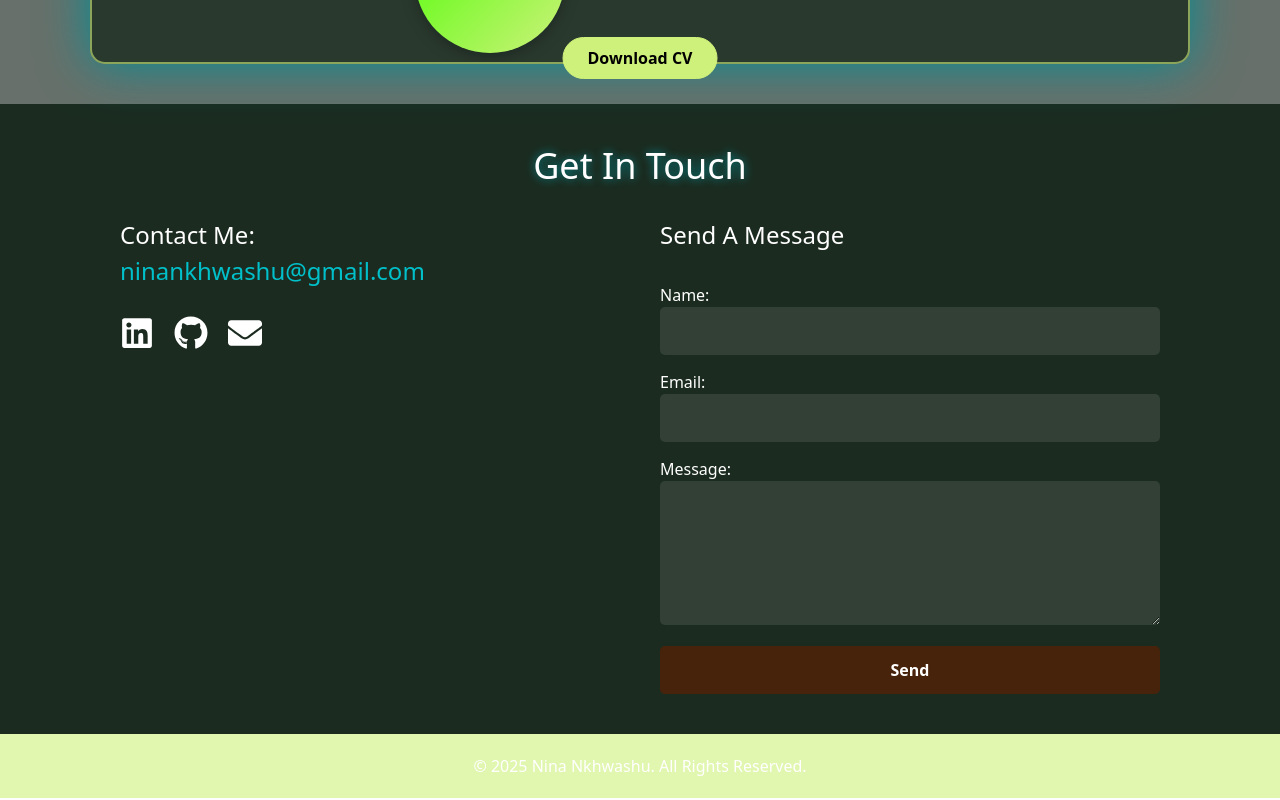
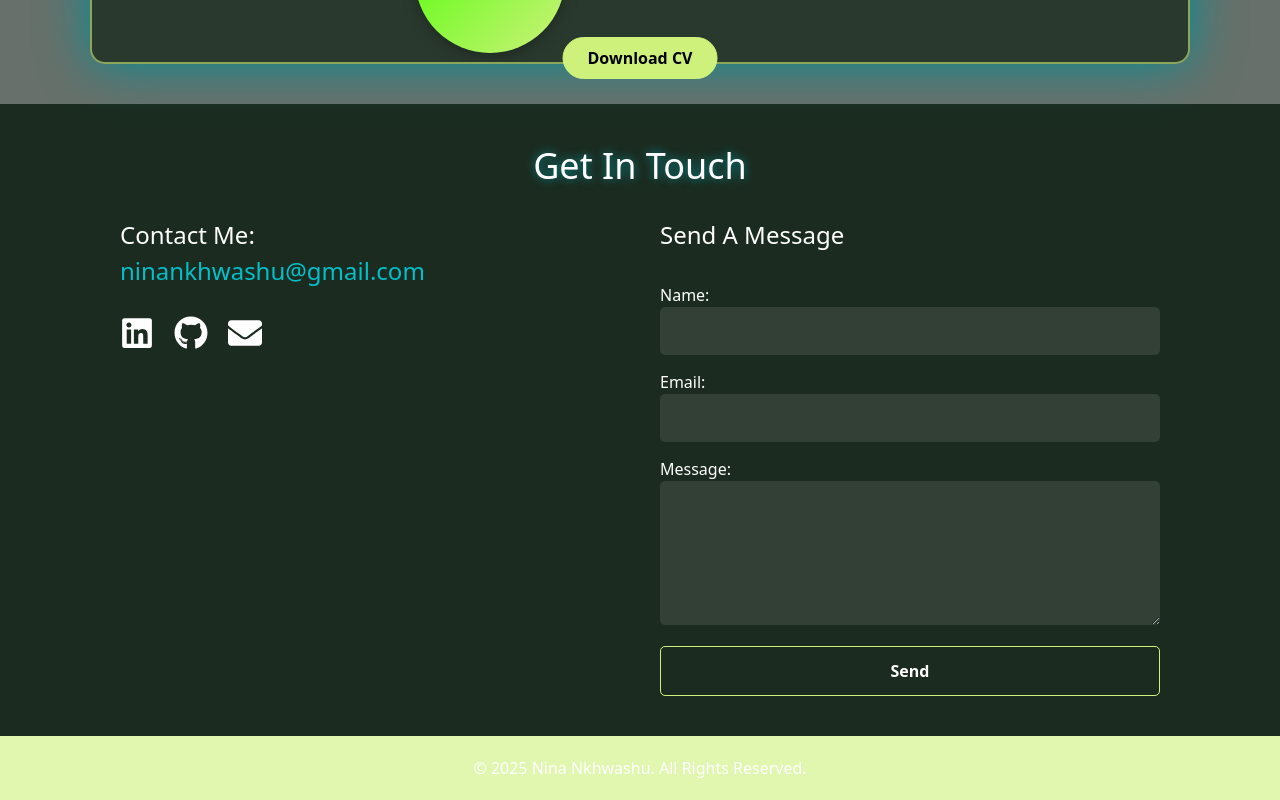
Before and after one commit to gititbunny/nn-react-portfolio, a React (Create React App) app in the folder portfolio/: page / in a window 1280 px wide. Shown: the part 3838-4638 px from the top of the page. Built offline with nearby package versions, Linux system fonts and the light colour scheme.

Commit message:
Update send email button

```diff
--- a/portfolio/src/styles/Contact.css
+++ b/portfolio/src/styles/Contact.css
@@ -81,10 +81,10 @@
 }
 
 .contact-form button {
-  background: #48230c;
+  background: transparent;
   color: #fff;
   padding: 12px;
-  border: none;
+  border: 1px solid #cef17b;
   border-radius: 5px;
   cursor: pointer;
   font-weight: bold;
@@ -92,7 +92,10 @@
 }
 
 .contact-form button:hover {
-  background: #007acc;
+  background-color: rgb(1, 144, 151, 0.2) !important;
+  color: white !important;
+  border: 1px solid #019097 !important;
+  transform: scale(1.05);
 }
 
 .success-msg {
```
